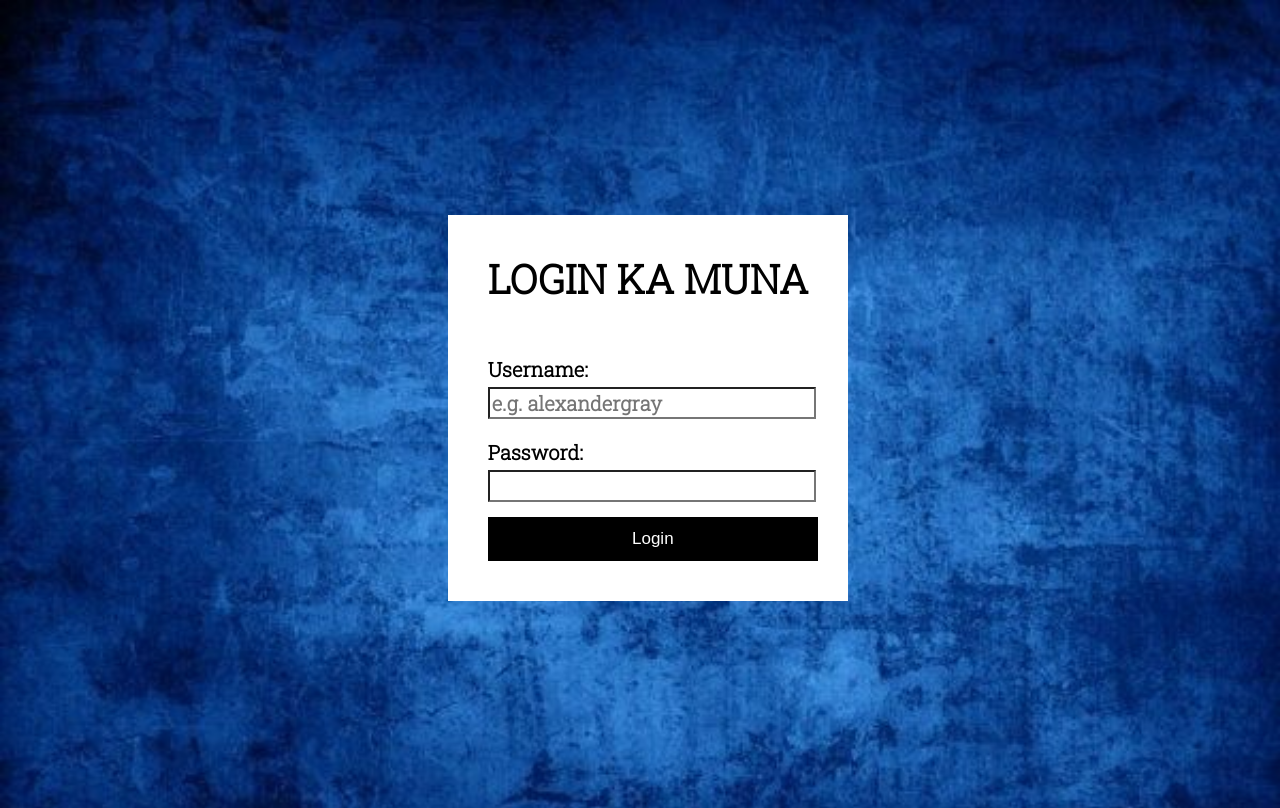
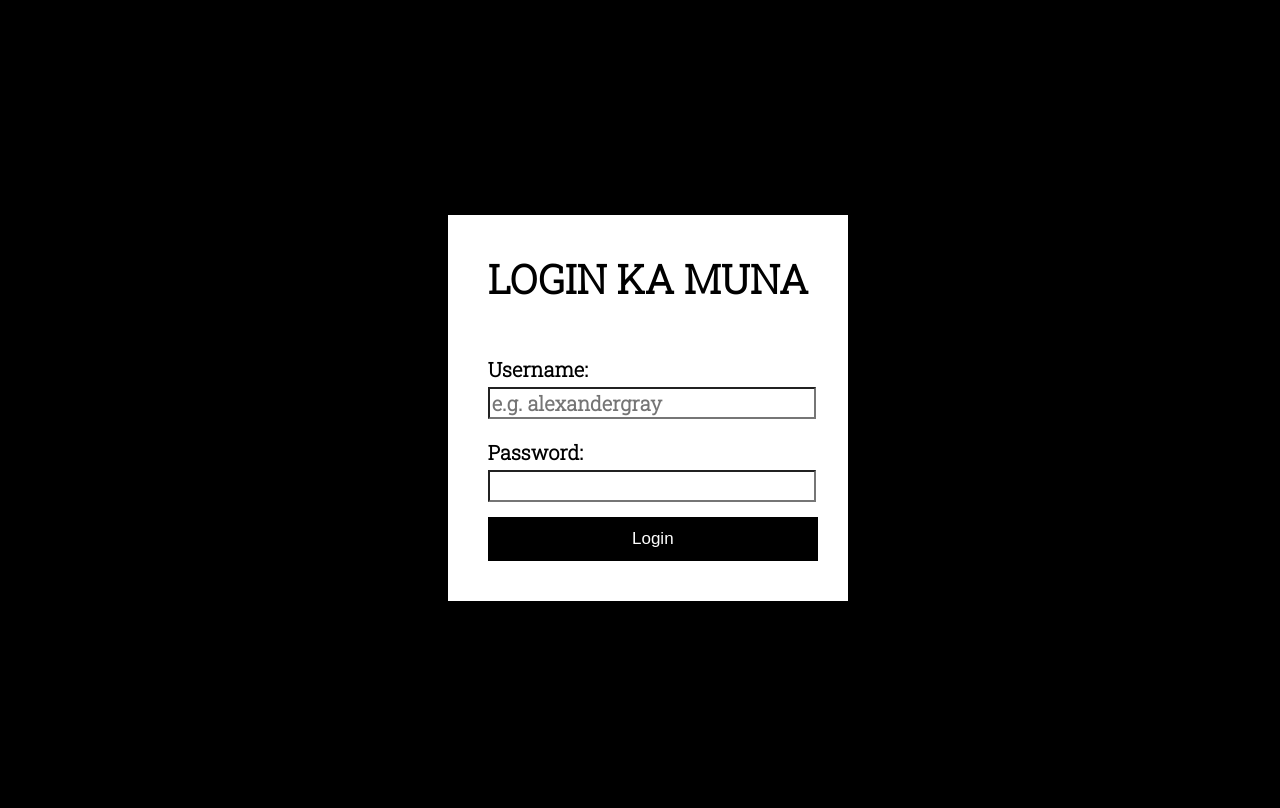
Before and after one commit to AlexanderGrayson-RPW/AlexanderGrayson-RPW.github.io, a PHP site: page / in a window 1280 px wide. Run offline with PHP 8.4, Linux system fonts and the light colour scheme.

Commit message:
Update style.css

```diff
--- a/style.css
+++ b/style.css
@@ -8,7 +8,7 @@ body {
     justify-content: center;
     align-items: center;
     font-family: 'Roboto Slab', serif;
-    background-image: url(background3.jpg);
+    background: black;
     background-repeat: no-repeat;
     background-size: cover;
 }
```
